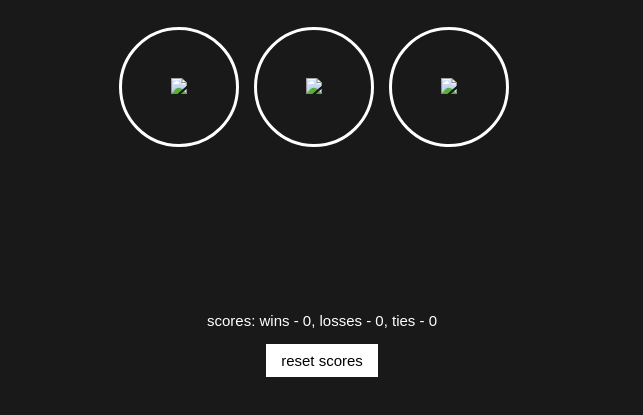
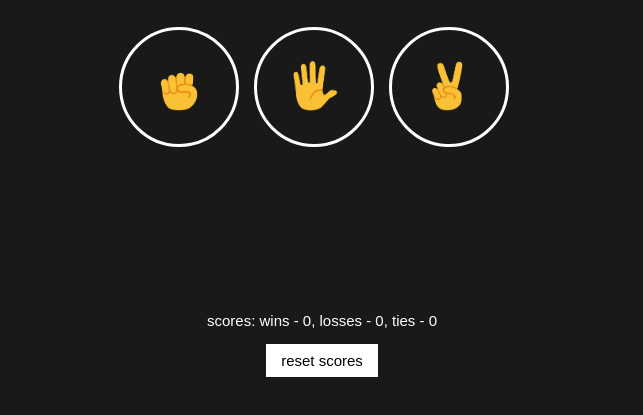
Before and after one commit to Gwinjoe/Rock-Paper-Scissors, a plain HTML site: page index.html in a window 1280 px wide. Shown: the part 75-490 px from the top of the page, without its empty margins (318-961 px from the left). Drawn offline with Linux system fonts and the light colour scheme; the site is published under a folder, as on GitHub Pages, so addresses that start at the root find nothing.

Commit message:
Update index.html

```diff
--- a/index.html
+++ b/index.html
@@ -4,7 +4,7 @@
 <head>
 	<meta charset="UTF-8">
 	<meta name="viewport" content="width=device-width, initial-scale=1">
-	<link rel="icon" type="image/x-icon" width="20x20px" href="/images/scissors.png">
+	<link rel="icon" type="image/x-icon" width="20x20px" href="images/scissors.png">
 	<title>Rock-paper-scissors Js Game || By Gwin</title>
 
 	<style>
@@ -78,9 +78,9 @@
 	<main>
 			<p class="title">Rock-paper-scissors Js Game |<span class="creator">| By Gwin</span></p>
 			<div class="buttons-container">
-				<button onclick="gameMove('rock')" class="move-button"><img src="/images/rock.png" class="move-icon"></button>
-				<button onclick="gameMove('paper')" class="move-button"><img src="/images/paper.png" class="move-icon"></button>
-				<button onclick="gameMove('scissors')" class="move-button"><img src="/images/scissors.png" class="move-icon"></button>
+				<button onclick="gameMove('rock')" class="move-button"><img src="images/rock.png" class="move-icon"></button>
+				<button onclick="gameMove('paper')" class="move-button"><img src="images/paper.png" class="move-icon"></button>
+				<button onclick="gameMove('scissors')" class="move-button"><img src="images/scissors.png" class="move-icon"></button>
 
 			</div>
 
@@ -151,8 +151,8 @@ let score = JSON.parse(localStorage.getItem('score')) || {
 		localStorage.setItem('score', JSON.stringify(score));
 		document.querySelector('.js-result').innerHTML = result;
 		document.querySelector('.js-move').innerHTML =  `You
-      <img src="/images/${gameItem}.png" class="move-icon">
-      <img src="/images/${computerMove}.png" class="move-icon">
+      <img src="images/${gameItem}.png" class="move-icon">
+      <img src="images/${computerMove}.png" class="move-icon">
       Computer
     `;
 		updateScore();
```
